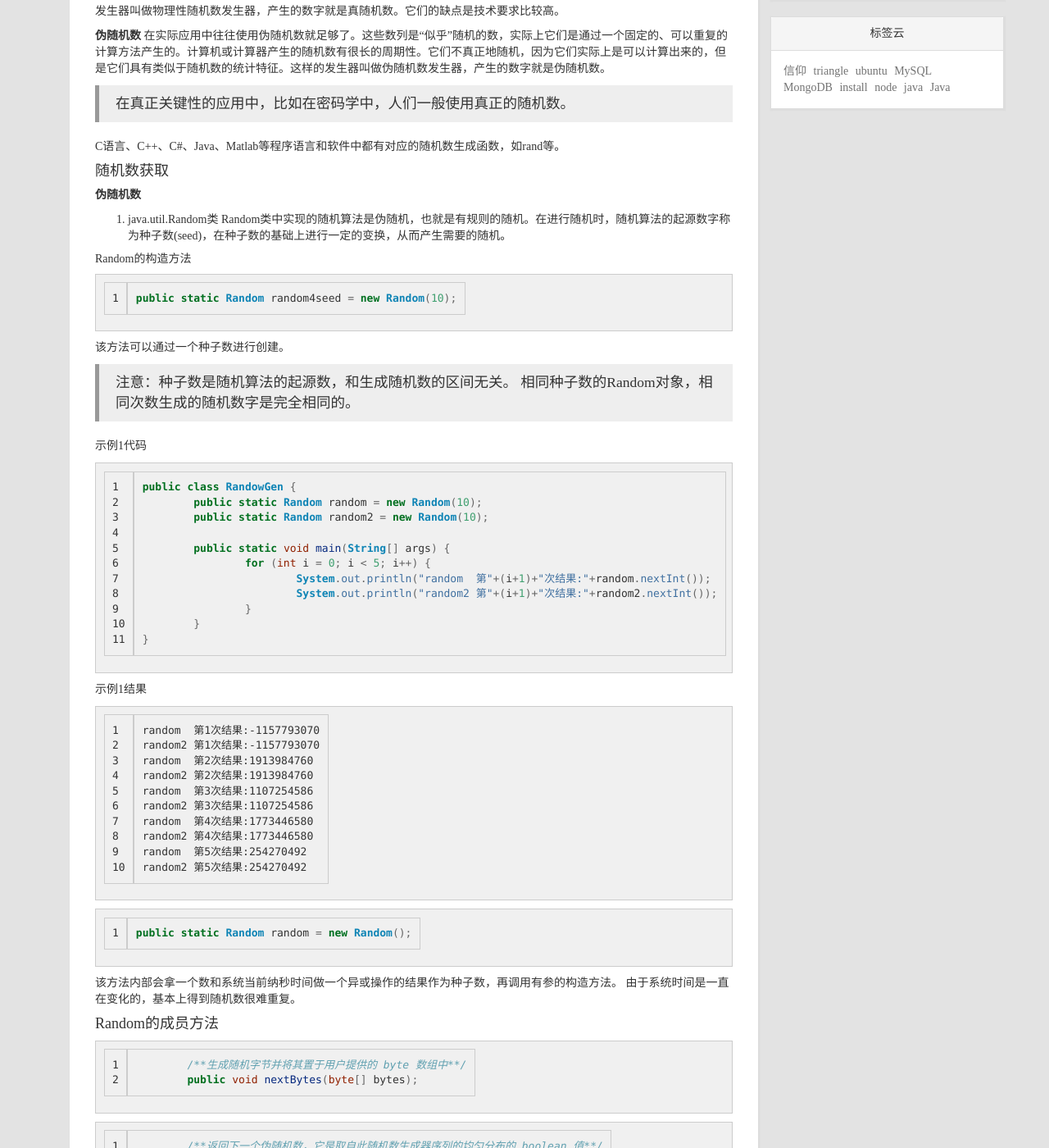
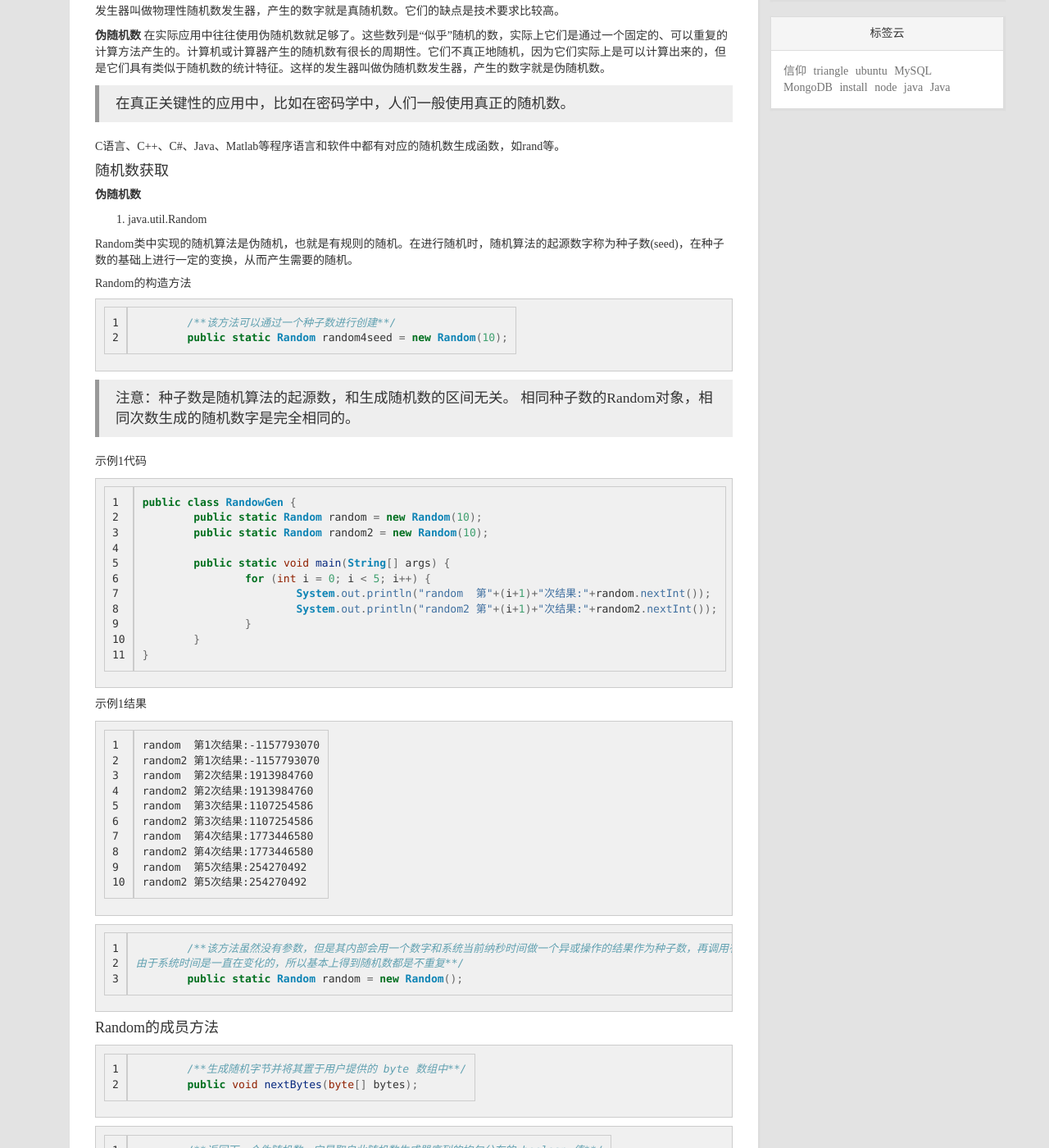
Before and after one commit to tomgg/tomgg.github.io, a Jekyll site: the page built from _posts/2016-07-20-java-random.md, in a window 1280 px wide and 1400 px high, scrolled down 308 px. Shown: the whole window at 82% size. Built offline with Jekyll 4.4.1, drawn with Linux system fonts in a browser that asks for light colours; nearby versions of some CDN libraries; comment, search, counter and statistics services are not loaded.

Commit message:
no message

````diff
--- a/_posts/2016-07-20-java-random.md
+++ b/_posts/2016-07-20-java-random.md
@@ -24,17 +24,21 @@ excerpt: "随机数的特征，随机数的种类，不同种类的应用场景
 C语言、C++、C#、Java、Matlab等程序语言和软件中都有对应的随机数生成函数，如rand等。
 
 #### 随机数获取
+
 **伪随机数**
-1. java.util.Random类
+
+1. java.util.Random
+
+
 Random类中实现的随机算法是伪随机，也就是有规则的随机。在进行随机时，随机算法的起源数字称为种子数(seed)，在种子数的基础上进行一定的变换，从而产生需要的随机。
 
 
 ##### Random的构造方法
 
 ``` java
-public static Random random4seed = new Random(10);
+	/**该方法可以通过一个种子数进行创建**/
+	public static Random random4seed = new Random(10);
 ```
-该方法可以通过一个种子数进行创建。
 
 >注意：种子数是随机算法的起源数，和生成随机数的区间无关。
 >相同种子数的Random对象，相同次数生成的随机数字是完全相同的。
@@ -71,11 +75,11 @@ random2 第5次结果:254270492
 ```
 
 ``` java
-public static Random random = new Random();
+	/**该方法虽然没有参数，但是其内部会用一个数字和系统当前纳秒时间做一个异或操作的结果作为种子数，再调用有参的构造方法。
+由于系统时间是一直在变化的，所以基本上得到随机数都是不重复**/
+	public static Random random = new Random();
 ```
 
-该方法内部会拿一个数和系统当前纳秒时间做一个异或操作的结果作为种子数，再调用有参的构造方法。
-由于系统时间是一直在变化的，基本上得到随机数很难重复。
 
 #### Random的成员方法
 
````
